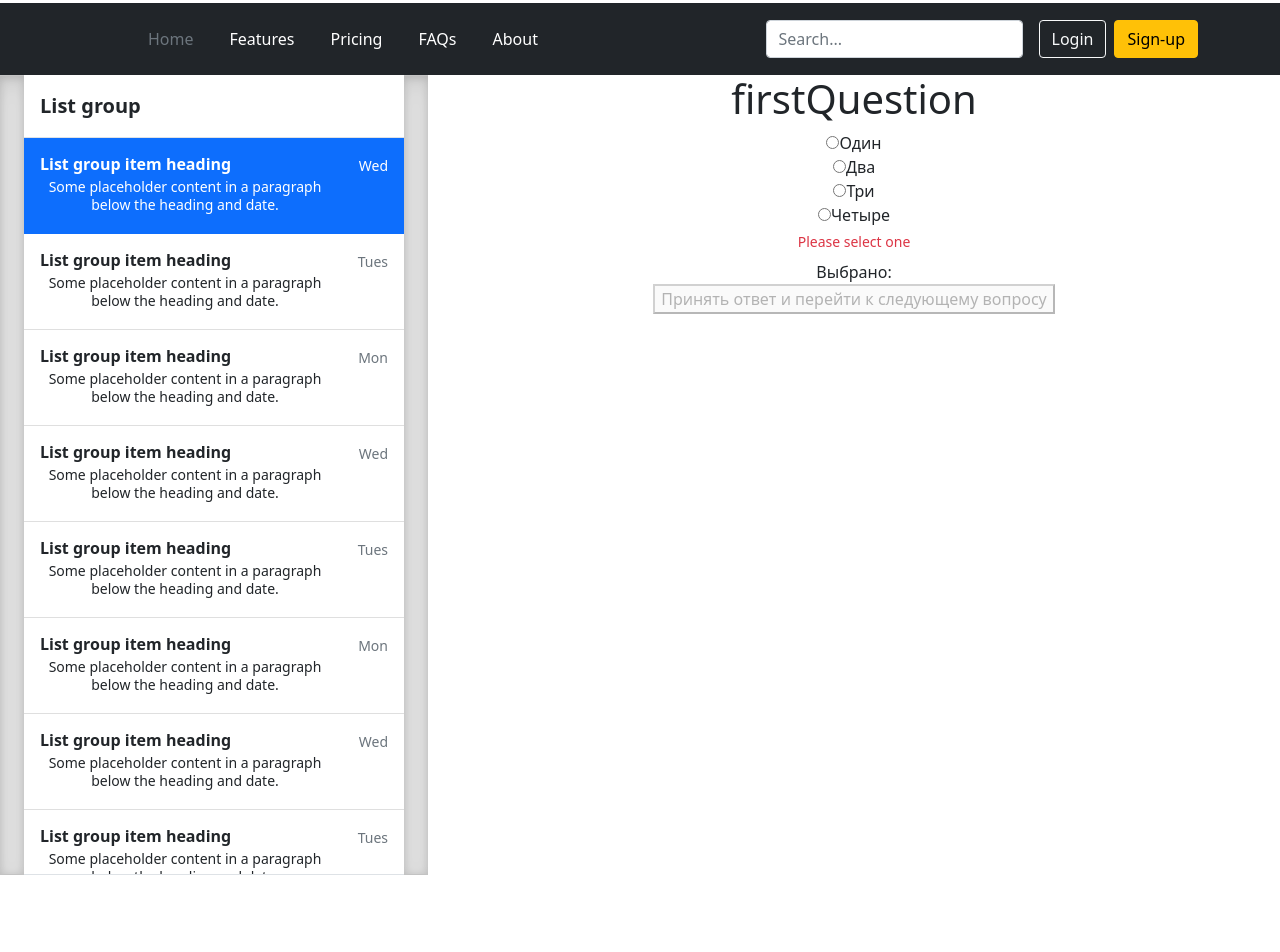
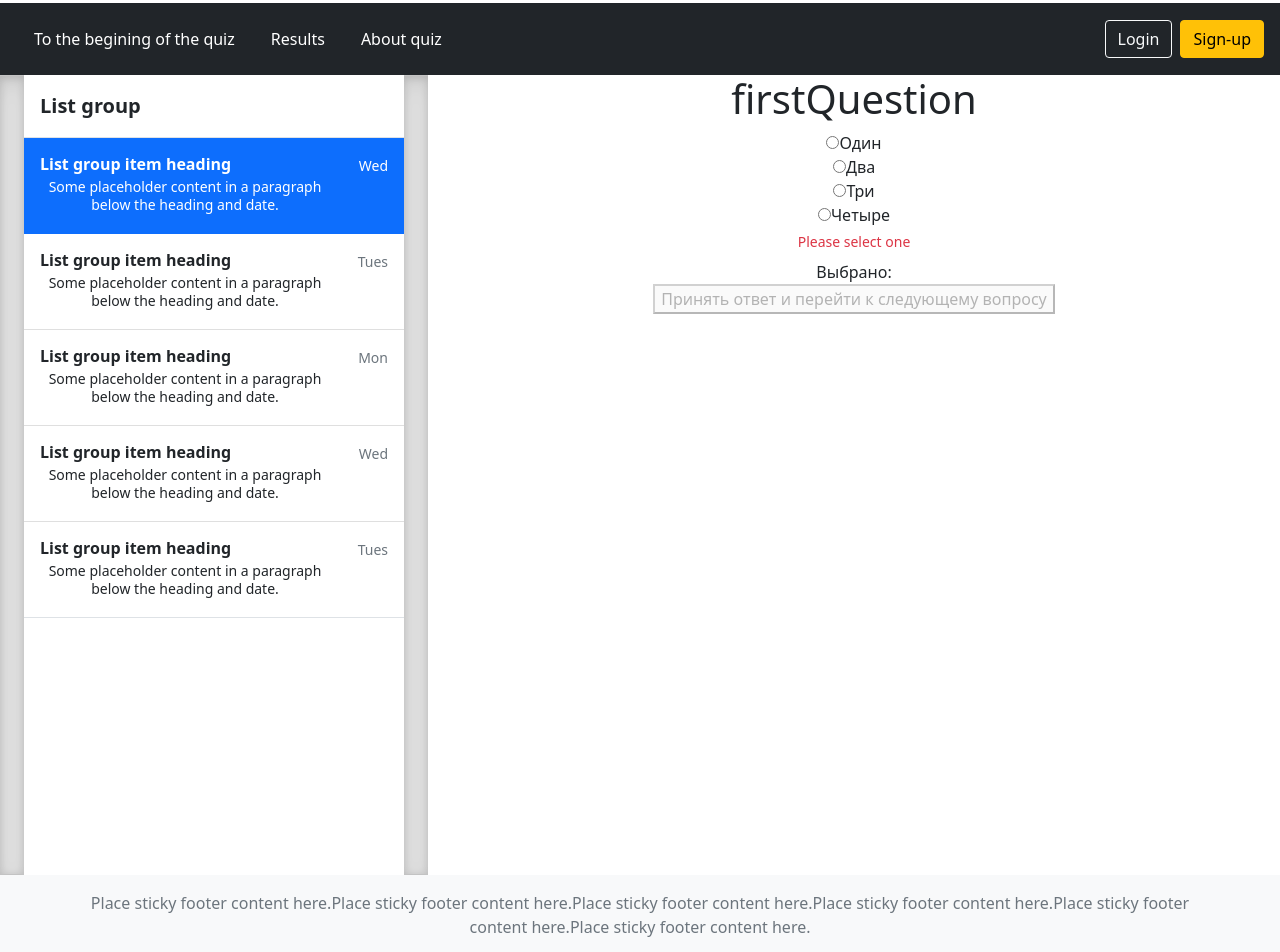
Before and after one commit to a1723/vue-quiz, a Vue app: page / in a window 1280 px wide. Shown: the top 952 px of the page. Before the commit the page ends 875 px from the top, so only its background shows below. Built offline with nearby package versions, Linux system fonts and the light colour scheme.

Commit message:
воюю с бутстрапом дальше

```diff
--- a/src/components/firstQuestion.vue
+++ b/src/components/firstQuestion.vue
@@ -1,30 +1,22 @@
 <template>
   <body>
+
+      <!--HEADER-->
+
       <header class="p-3 bg-dark text-white">
-        <div class="container">
           <div class="d-flex flex-wrap align-items-center justify-content-center justify-content-lg-start">
-            <a href="/" class="d-flex align-items-center mb-2 mb-lg-0 text-white text-decoration-none">
-              <svg class="bi me-2" width="40" height="32" role="img" aria-label="Bootstrap"><use xlink:href="#bootstrap"/></svg>
-            </a>
 
             <ul class="nav col-12 col-lg-auto me-lg-auto mb-2 justify-content-center mb-md-0">
-              <li><a href="#" class="nav-link px-2 text-secondary">Home</a></li>
-              <li><a href="#" class="nav-link px-2 text-white">Features</a></li>
-              <li><a href="#" class="nav-link px-2 text-white">Pricing</a></li>
-              <li><a href="#" class="nav-link px-2 text-white">FAQs</a></li>
-              <li><a href="#" class="nav-link px-2 text-white">About</a></li>
+              <li><a href="#" class="nav-link px-2 text-white">To the begining of the quiz</a></li>
+              <li><a href="#" class="nav-link px-2 text-white">Results</a></li>
+              <li><a href="#" class="nav-link px-2 text-white">About quiz</a></li>
             </ul>
-
-            <form class="col-12 col-lg-auto mb-3 mb-lg-0 me-lg-3">
-              <input type="search" class="form-control form-control-dark" placeholder="Search..." aria-label="Search">
-            </form>
 
             <div class="text-end">
               <button class="btn btn-outline-light me-2 btn btn-outline-success" data-bs-toggle="modal" data-bs-target="#exampleModal">Login</button>
               <button type="button" class="btn btn-warning">Sign-up</button>
             </div>
           </div>
-        </div>
 
 
     <!--MODAL-->
@@ -63,6 +55,7 @@
   </div>
 
       <!--MODAL-->
+      <!--HEADER-->
 
       </header>
 
@@ -109,55 +102,7 @@
               </div>
               <div class="col-10 mb-1 small">Some placeholder content in a paragraph below the heading and date.</div>
             </a>
-            <a href="#" class="list-group-item list-group-item-action py-3 lh-tight">
-              <div class="d-flex w-100 align-items-center justify-content-between">
-                <strong class="mb-1">List group item heading</strong>
-                <small class="text-muted">Mon</small>
-              </div>
-              <div class="col-10 mb-1 small">Some placeholder content in a paragraph below the heading and date.</div>
-            </a>
-            <a href="#" class="list-group-item list-group-item-action py-3 lh-tight" aria-current="true">
-              <div class="d-flex w-100 align-items-center justify-content-between">
-                <strong class="mb-1">List group item heading</strong>
-                <small class="text-muted">Wed</small>
-              </div>
-              <div class="col-10 mb-1 small">Some placeholder content in a paragraph below the heading and date.</div>
-            </a>
-            <a href="#" class="list-group-item list-group-item-action py-3 lh-tight">
-              <div class="d-flex w-100 align-items-center justify-content-between">
-                <strong class="mb-1">List group item heading</strong>
-                <small class="text-muted">Tues</small>
-              </div>
-              <div class="col-10 mb-1 small">Some placeholder content in a paragraph below the heading and date.</div>
-            </a>
-            <a href="#" class="list-group-item list-group-item-action py-3 lh-tight">
-              <div class="d-flex w-100 align-items-center justify-content-between">
-                <strong class="mb-1">List group item heading</strong>
-                <small class="text-muted">Mon</small>
-              </div>
-              <div class="col-10 mb-1 small">Some placeholder content in a paragraph below the heading and date.</div>
-            </a>
-            <a href="#" class="list-group-item list-group-item-action py-3 lh-tight" aria-current="true">
-              <div class="d-flex w-100 align-items-center justify-content-between">
-                <strong class="mb-1">List group item heading</strong>
-                <small class="text-muted">Wed</small>
-              </div>
-              <div class="col-10 mb-1 small">Some placeholder content in a paragraph below the heading and date.</div>
-            </a>
-            <a href="#" class="list-group-item list-group-item-action py-3 lh-tight">
-              <div class="d-flex w-100 align-items-center justify-content-between">
-                <strong class="mb-1">List group item heading</strong>
-                <small class="text-muted">Tues</small>
-              </div>
-              <div class="col-10 mb-1 small">Some placeholder content in a paragraph below the heading and date.</div>
-            </a>
-            <a href="#" class="list-group-item list-group-item-action py-3 lh-tight">
-              <div class="d-flex w-100 align-items-center justify-content-between">
-                <strong class="mb-1">List group item heading</strong>
-                <small class="text-muted">Mon</small>
-              </div>
-              <div class="col-10 mb-1 small">Some placeholder content in a paragraph below the heading and date.</div>
-            </a>
+
           </div>
         </div>
       <div class="b-example-divider"></div>
@@ -165,7 +110,7 @@
 
       <div class="firstQuestion container">
         <h1>{{ title }}</h1>
-        <b-form-group v-model="picked" :state="state" name="radio-validation" >
+        <b-form-group v-model="picked" :state="state" name="radio-validation">
           <b-form-radio v-model="picked" value="Один">Один</b-form-radio>
           <input type="radio" id="two" value="Два" v-model="picked">
           <label for="two">Два</label>
@@ -183,6 +128,12 @@
       </div>
 
     </main>
+
+    <footer class="footer mt-auto py-3 bg-light ml-12">
+      <div class="container">
+        <span class="text-muted">Place sticky footer content here.Place sticky footer content here.Place sticky footer content here.Place sticky footer content here.Place sticky footer content here.Place sticky footer content here.</span>
+      </div>
+    </footer>
   </body>
 </template>
 
```
Also changed, not shown: 1 other file (tests, documents, lock files or other folders).
